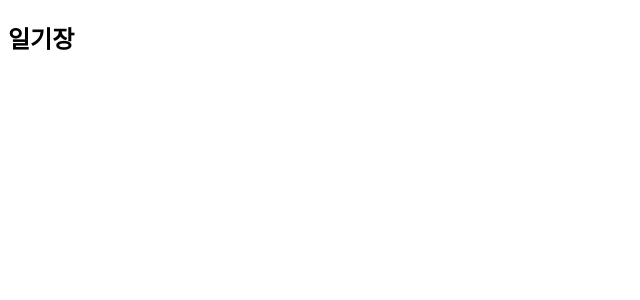
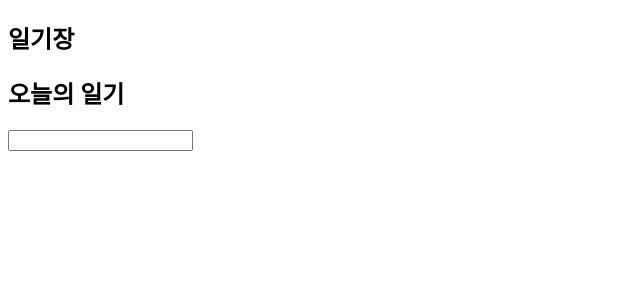
Before and after one commit to unidagit/simpleDiary, a React (Create React App) app: page / in a window 1280 px wide. Shown: the top 300 px of the page, without its empty margins (0-640 px from the left). Built offline with nearby package versions, Linux system fonts and the light colour scheme.

Commit message:
작성자 기능 추가

```diff
--- a/src/DiaryEditor.jsx
+++ b/src/DiaryEditor.jsx
@@ -1,5 +1,19 @@
 import React from "react";
+import { useState } from "react";
 
 export default function DiaryEditor() {
-  return <div className="DiaryEditor"></div>;
+  const [author, setAuthor] = useState("");
+
+  const onChangeInput = (e) => {
+    setAuthor(e.target.value);
+    console.log(e);
+  };
+  return (
+    <div className="DiaryEditor">
+      <h2>오늘의 일기</h2>
+      <form>
+        <input type="text" value={author} onChange={onChangeInput} />
+      </form>
+    </div>
+  );
 }
```
